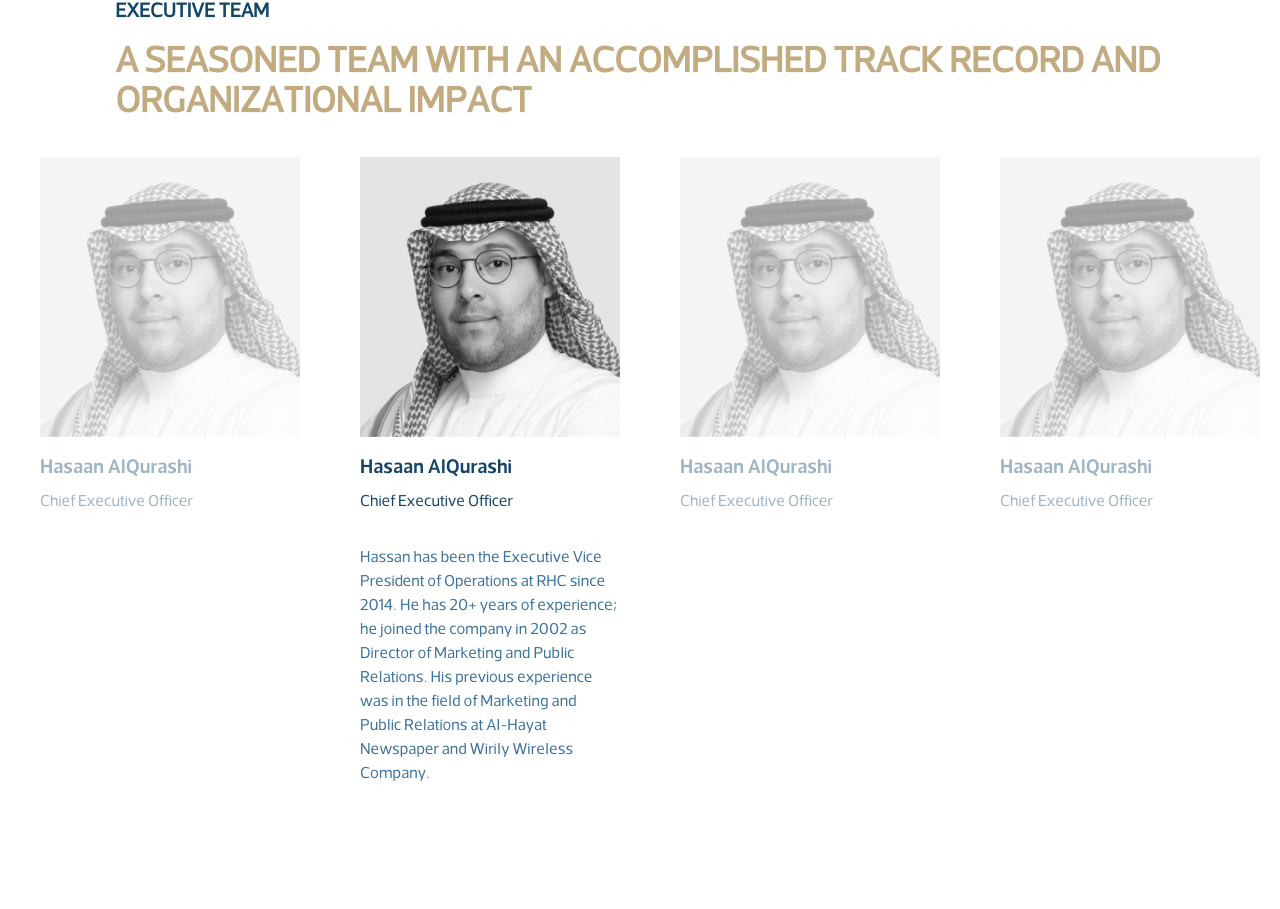
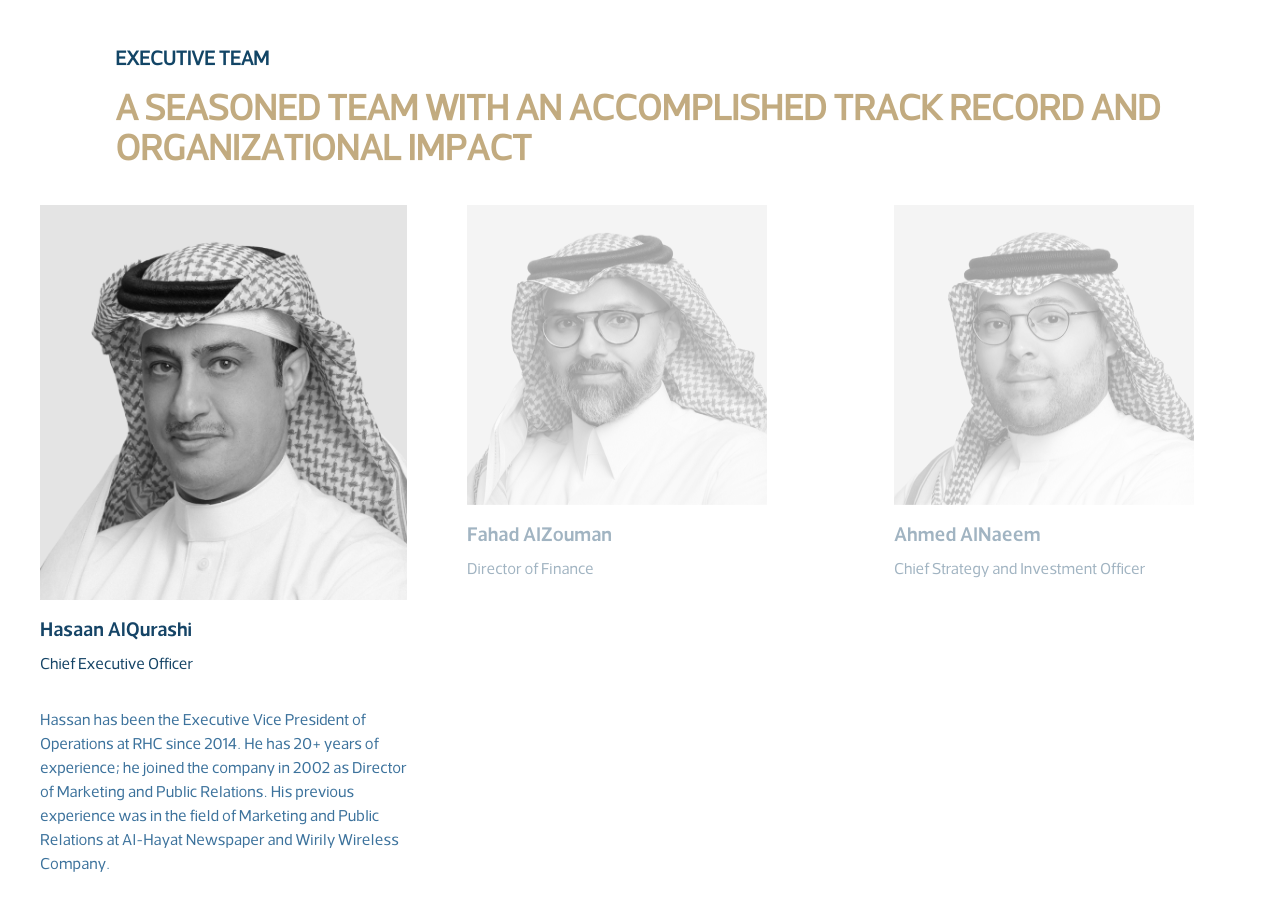
Before and after one commit to jeetkanodia/ansh, a React (Vite) app: page / in a window 1280 px wide. Shown: the part 3075-3984 px from the top of the page. Before the commit the page ends 3944 px from the top, so only its background shows below. Built offline with nearby package versions, Linux system fonts and the light colour scheme.

Commit message:
Update ArrowLeft and ArrowRight components to fix stroke-width attribute and add hidden class

```diff
--- a/src/components/ArrowLeft.jsx
+++ b/src/components/ArrowLeft.jsx
@@ -1,5 +1,5 @@
 import React from "react";
-
+import { useEffect } from "react";
 const ArrowLeft = ({ onClick }) => {
   const handleClick = () => {
     onClick();
@@ -9,9 +9,10 @@ const ArrowLeft = ({ onClick }) => {
       onClick={handleClick}
       stroke="currentColor"
       fill="currentColor"
-      stroke-width="0"
+      strokeWidth="0"
       viewBox="0 0 512 512"
       height="1em"
+      className="hidden"
       width="1em"
       xmlns="http://www.w3.org/2000/svg"
     >
--- a/src/components/ArrowRight.jsx
+++ b/src/components/ArrowRight.jsx
@@ -10,9 +10,10 @@ const ArrowRight = ({ onClick }) => {
       onClick={handleClick}
       stroke="currentColor"
       fill="currentColor"
-      stroke-width="0"
+      strokeWidth="0"
       viewBox="0 0 512 512"
       height="1em"
+      className="hidden"
       width="1em"
       xmlns="http://www.w3.org/2000/svg"
     >
--- a/src/components/Banner.jsx
+++ b/src/components/Banner.jsx
@@ -2,7 +2,7 @@ import React from "react";
 import person2 from "../assets/person2.png";
 const Banner = () => {
   return (
-    <section className="w-auto flex flex-col mt-10 lg:mt-52 items-center justify-center halfandhalf lg:flex-row">
+    <section className="w-auto flex flex-col mt-10 lg:mt-52 items-center justify-center halfandhalf lg:flex-row lg:h-[400px]">
       <div className="text-left pl-5">
         <h1 className="SomarSemiBold text-[#C2AB80] text-4xl uppercase lg:ml-[10%] lg:max-w-[60%] lg:mt-10">
           inspired to serve our partners & community
@@ -18,8 +18,8 @@ const Banner = () => {
           Assim AlSuhaibani <br /> CEO, Riyadh Holding Company
         </p>
       </div>
-      <div className="lg:h-[200%] lg:mb-0">
-        <img className="lg:mb-0" src={person2} alt="person2" />
+      <div className="lg:w-1/2 lg:h-[400px]">
+        <img className="lg:h-[400px] w-auto" src={person2} alt="person2" />
       </div>
     </section>
   );
--- a/src/components/Bottom.jsx
+++ b/src/components/Bottom.jsx
@@ -16,6 +16,8 @@ const Bottom = () => {
       <div className="mt-4 sm:ml-[7%]">
         <Sliderr />
       </div>
+
+      <ArrowLeft />
       {/* <ArrowLeft />
       <ArrowRight/> */}
     </div>
--- a/src/components/Sliderr.jsx
+++ b/src/components/Sliderr.jsx
@@ -11,36 +11,22 @@ const data = [
   {
     id: 1,
     img: slider1,
-    title: "Hasaan AlQurashi",
-    sub: "Chief Executive Officer",
+    title: "Ahmed AlNaeem",
+    sub: "Chief Strategy and Investment Officer ",
     desc: "Hassan has been the Executive Vice President of Operations at RHC since 2014. He has 20+ years of experience; he joined the company in 2002 as Director of Marketing and Public Relations. His previous experience was in the field of Marketing and Public Relations at Al-Hayat Newspaper and Wirily Wireless Company.",
   },
   {
     id: 2,
-    img: slider1,
+    img: slider2,
     title: "Hasaan AlQurashi",
     sub: "Chief Executive Officer",
     desc: "Hassan has been the Executive Vice President of Operations at RHC since 2014. He has 20+ years of experience; he joined the company in 2002 as Director of Marketing and Public Relations. His previous experience was in the field of Marketing and Public Relations at Al-Hayat Newspaper and Wirily Wireless Company.",
   },
   {
     id: 3,
-    img: slider1,
-    title: "Hasaan AlQurashi",
-    sub: "Chief Executive Officer",
-    desc: "Hassan has been the Executive Vice President of Operations at RHC since 2014. He has 20+ years of experience; he joined the company in 2002 as Director of Marketing and Public Relations. His previous experience was in the field of Marketing and Public Relations at Al-Hayat Newspaper and Wirily Wireless Company.",
-  },
-  {
-    id: 4,
-    img: slider1,
-    title: "Hasaan AlQurashi",
-    sub: "Chief Executive Officer",
-    desc: "Hassan has been the Executive Vice President of Operations at RHC since 2014. He has 20+ years of experience; he joined the company in 2002 as Director of Marketing and Public Relations. His previous experience was in the field of Marketing and Public Relations at Al-Hayat Newspaper and Wirily Wireless Company.",
-  },
-  {
-    id: 5,
-    img: slider1,
-    title: "Hasaan AlQurashi",
-    sub: "Chief Executive Officer",
+    img: slider3,
+    title: "Fahad AlZouman ",
+    sub: "Director of Finance ",
     desc: "Hassan has been the Executive Vice President of Operations at RHC since 2014. He has 20+ years of experience; he joined the company in 2002 as Director of Marketing and Public Relations. His previous experience was in the field of Marketing and Public Relations at Al-Hayat Newspaper and Wirily Wireless Company.",
   },
 ];
@@ -49,14 +35,14 @@ const Sliderr = () => {
   const [imageIndex, setImageIndex] = useState(1);
   var settings = {
     speed: 200,
-    initialSlide: 2,
+    initialSlide: 1,
     //className: "center",
-    // nextArrow: <ArrowRight />,
-    // prevArrow: <ArrowLeft />,
+    nextArrow: <ArrowRight />,
+    prevArrow: <ArrowLeft />,
     //infinite: false,
     centerMode: true,
     focusOnSelect: true,
-    slidesToShow: 4,
+    slidesToShow: 3,
     centerPadding: "0%",
     beforeChange: (current, next) => {
       console.log(current);
@@ -112,7 +98,7 @@ const SliderCard = ({ img, title, sub, desc, active }) => {
       <img
         src={img}
         alt="slider img"
-        className={`${active ? "w-[105%]" : " "}`}
+        className={` ${active ? "w-[105%]" : "w-[300px] h-[300px] "}`}
       />
       <h1 className="text-[#154466] SomarSemiBold text-xl mt-4">{title}</h1>
       <h3 className="text-[#154466] mt-2">{sub}</h3>
```
